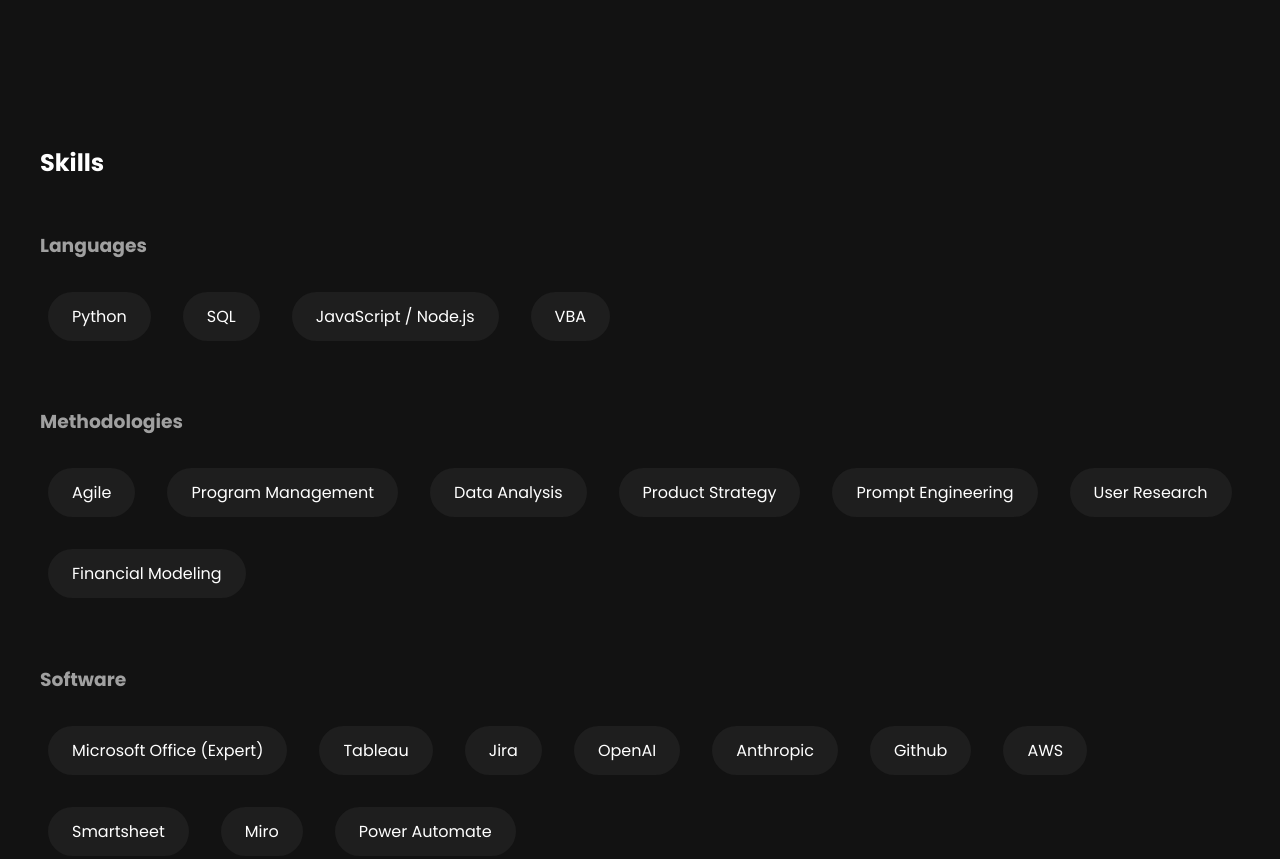
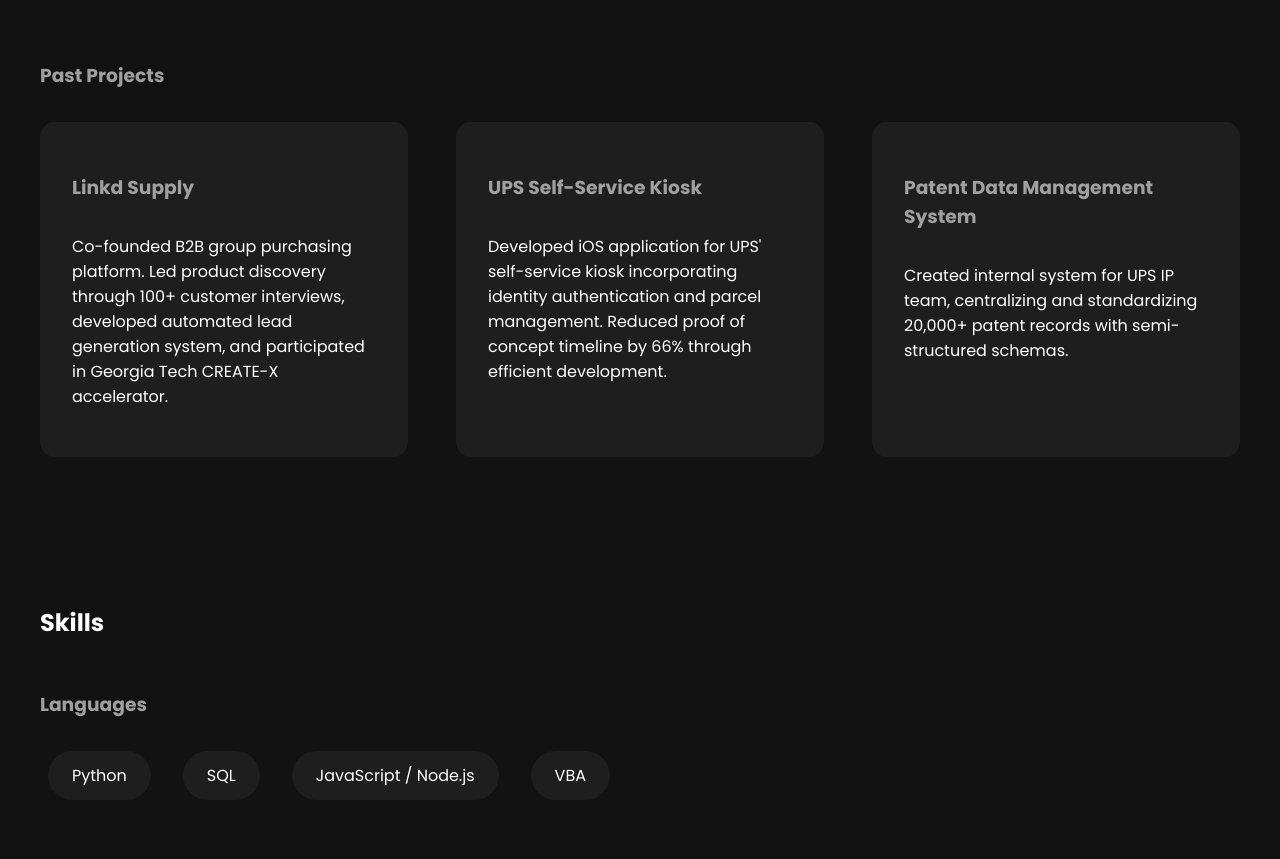
Before and after one commit to michaelsaia/mikesaia.github.io, a plain HTML site: page index.html in a window 1280 px wide. Shown: the part 2132-2991 px from the top of the page. Drawn offline with Linux system fonts and the light colour scheme.

Commit message:
Update full index.html with complete content and past projects section

```diff
--- a/index.html
+++ b/index.html
@@ -97,6 +97,24 @@
                     </div>
                 </div>
             </div>
+
+            <div class="past-projects">
+                <h3>Past Projects</h3>
+                <div class="project-cards">
+                    <div class="card">
+                        <h3>Linkd Supply</h3>
+                        <p>Co-founded B2B group purchasing platform. Led product discovery through 100+ customer interviews, developed automated lead generation system, and participated in Georgia Tech CREATE-X accelerator.</p>
+                    </div>
+                    <div class="card">
+                        <h3>UPS Self-Service Kiosk</h3>
+                        <p>Developed iOS application for UPS' self-service kiosk incorporating identity authentication and parcel management. Reduced proof of concept timeline by 66% through efficient development.</p>
+                    </div>
+                    <div class="card">
+                        <h3>Patent Data Management System</h3>
+                        <p>Created internal system for UPS IP team, centralizing and standardizing 20,000+ patent records with semi-structured schemas.</p>
+                    </div>
+                </div>
+            </div>
         </section>
 
         <section id="skills" class="section">
```
